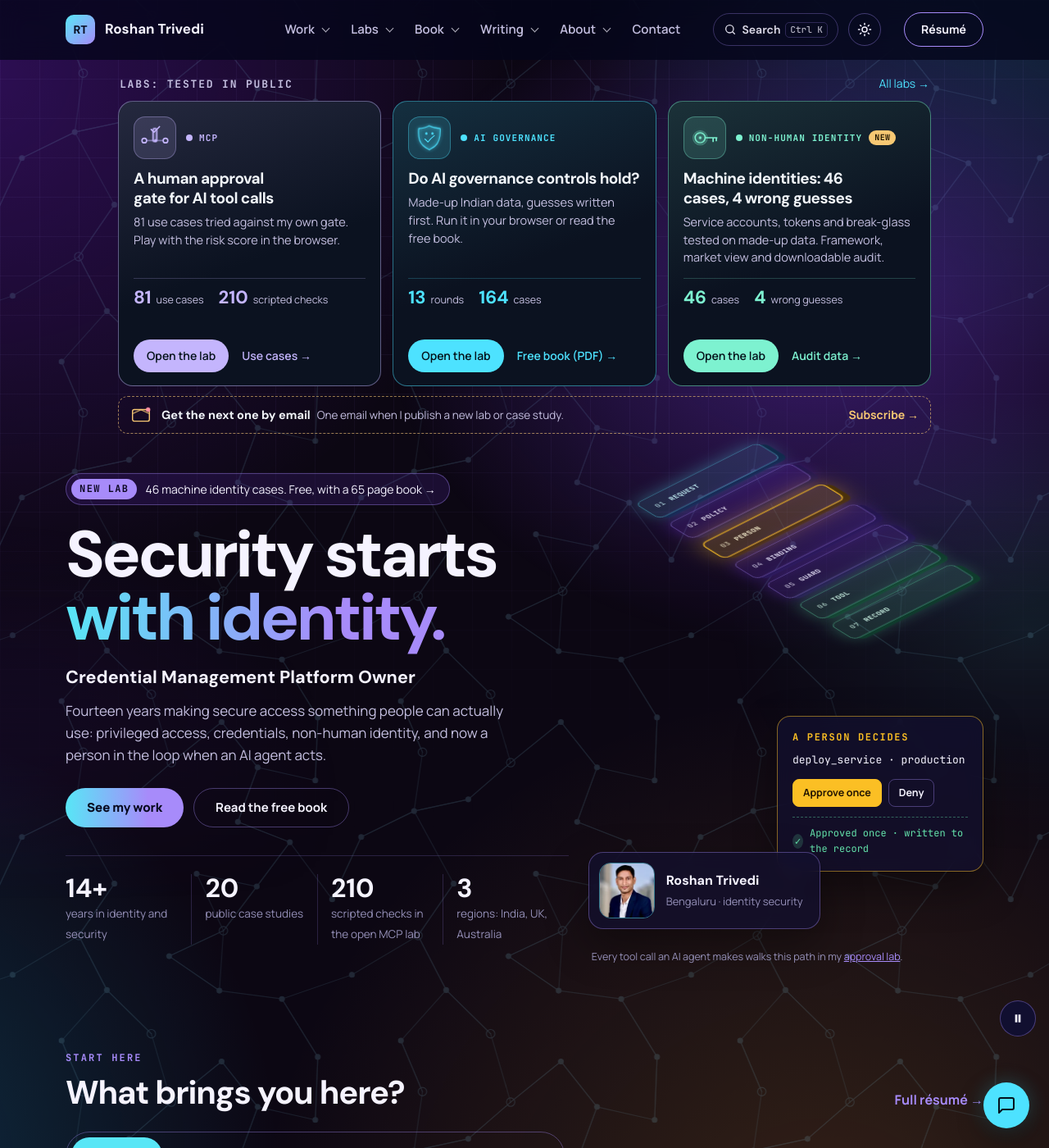
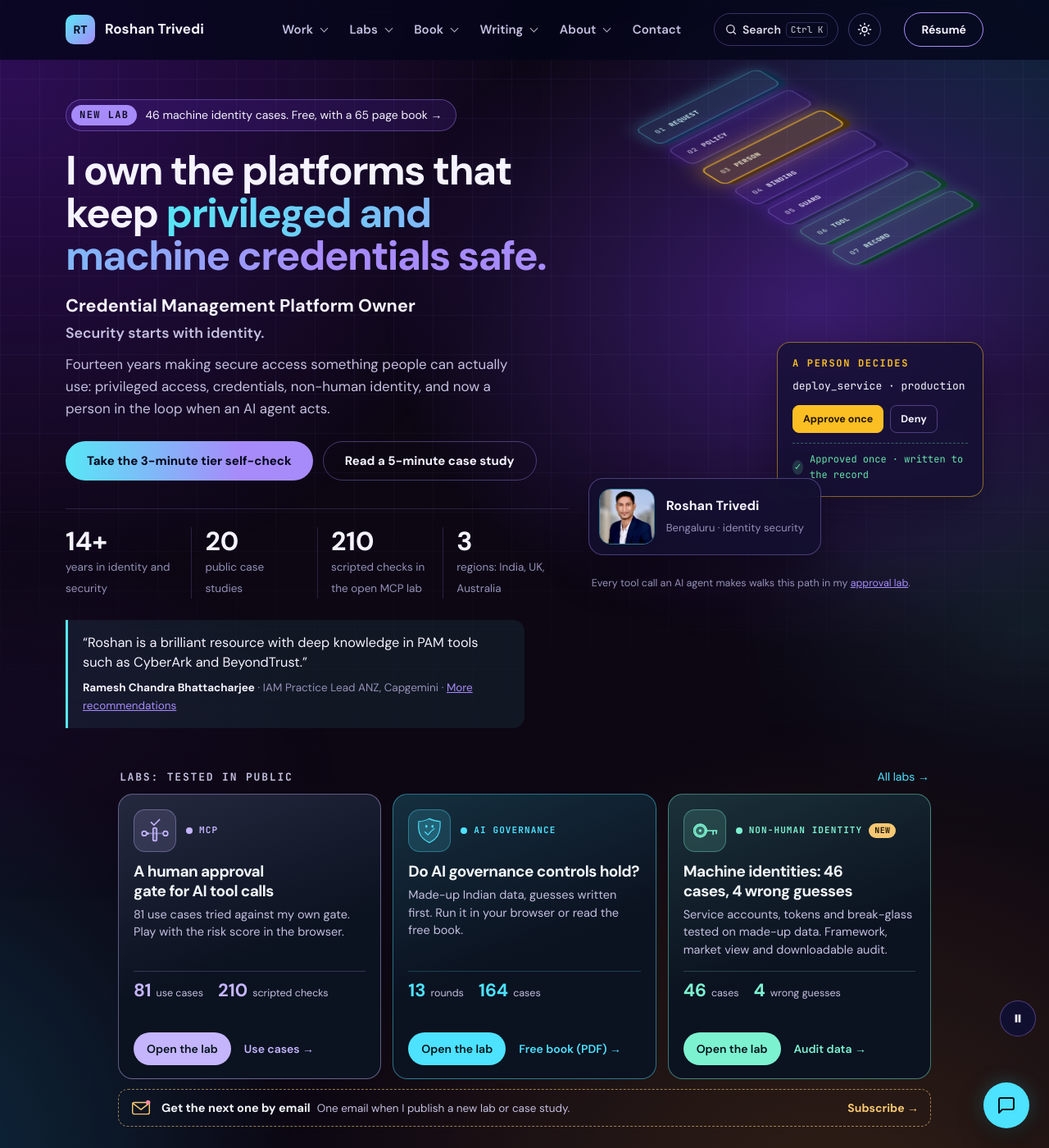
Before and after one commit to trivediroshan1-ui/trivediroshan1-ui.github.io, a Jekyll site: the page index.html, which Jekyll copies as it is, in a window 1280 px wide and 1400 px high. Shown: the whole window at 82% size. Built offline with Jekyll 4.4.1, drawn with Linux system fonts in a browser that asks for light colours.

Commit message:
Home page design pass: plain headline, specific actions, calmer page
Acts on the Firecrawl review of 2026 cybersecurity sites:
- Headline says what I do: "I own the platforms that keep privileged and
  machine credentials safe." The old slogan stays as a smaller line.
- The hero now comes first; the lab cards move to just below it, so the
  headline is the first thing on every screen.
- Hero buttons name a specific action: the 3-minute tier self-check and
  a 5-minute case study (replacing "See my work" and "Read the free book").
- One named recommendation (Ramesh Chandra Bhattacharjee, Capgemini)
  sits under the numbers, linking to the rest.
- Decorative motion stops: the drifting background and its sliding
  pattern, looping lab-card icons, spinning case-study art and the quote
  doodles. The approval-path animation stays.
- Two typefaces: body text moves from Manrope to DM Sans.

All in a new home-calm.css loaded last plus small edits to index.html.

```diff
--- /dev/null
+++ b/assets/home-calm.css
@@ -0,0 +1,38 @@
+/* Home page design pass (Nov 2026). Loaded last, so it overrides the inline styles only where noted.
+   1 A plain headline that says what I do.   2 Two typefaces: DM Sans and JetBrains Mono.
+   3 One named recommendation in the hero.   4 Motion only where it shows how something works. */
+
+/* 1  Headline: a full sentence needs a smaller size than the old four-word slogan. */
+.hero h1 { font-size: clamp(2.1rem, 3.9vw, 3.25rem); line-height: 1.04; letter-spacing: -0.035em; max-width: 21ch; }
+.hero .role { max-width: none; }
+.hero .role-sep { display: none; }
+.hero .role-tag { display: block; margin-top: 2px; font-size: 0.82em; color: var(--muted); font-weight: 600; }
+
+/* 2  Two typefaces. Body text moves from Manrope to DM Sans, which the headings already use. */
+:root { --body: "DM Sans", system-ui, sans-serif; }
+body { font-family: var(--body); }
+
+/* 3  Proof where people decide: one short quote, named, under the numbers. */
+.hero-q { margin: 26px 0 0; padding: 16px 18px; max-width: 560px; border-left: 3px solid var(--cyan); border-radius: 0 14px 14px 0; background: rgba(88, 230, 246, 0.07); }
+.hero-q blockquote { margin: 0; }
+.hero-q p { margin: 0; font-size: 1.02rem; line-height: 1.5; color: var(--ink); }
+.hero-q figcaption { margin-top: 8px; font-size: 13.5px; color: var(--subtle); }
+.hero-q figcaption b { color: var(--ink); font-weight: 700; }
+.hero-q a { color: var(--violet); }
+html[data-theme="light"] .hero-q { background: rgba(10, 127, 147, 0.07); }
+
+/* 4  Calm motion. The drifting page background and its sliding pattern stop; the pattern is removed.
+   Looping icons on the lab cards and case study art stop; the quote doodles go.
+   The hero's approval-path animation stays: it plays once and shows how the lab works. */
+html[data-bg="home"]::before { animation: none !important; }
+html[data-bg="home"]::after { display: none !important; }
+.blinks *, .blinks *::before, .blinks *::after,
+.subs *, .card .art *, .newlab * { animation: none !important; }
+.q::before { display: none !important; }
+.q blockquote p { padding-right: 0; }
+
+/* Symbol buttons (chat widget, dock close) use the page font instead of the browser default. */
+.sc-close, .sc-send, .ns-x { font-family: var(--body); }
+
+/* The lab cards now sit under the hero instead of above it. */
+.blinks-top { padding-top: 8px; }
--- a/index.html
+++ b/index.html
@@ -123,36 +123,16 @@
     </header>
 
     <main id="main">
-      <div class="blinks-top"><div class="wrap">
-        <div class="bl-head"><h2>Labs: tested in public</h2><a href="/labs/">All labs &rarr;</a></div>
-        <ul class="blinks" aria-label="Labs and case studies">
-        <li class="bl mcp"><div class="bl-top"><span class="ico"><svg viewBox="0 0 64 64" aria-hidden="true" focusable="false"><circle class="ink" cx="9" cy="38" r="5"/><circle class="ink" cx="55" cy="38" r="5"/><path class="ink" d="M14 38 H50" opacity=".5"/><circle class="pkt" cx="16" cy="38" r="3" fill="currentColor"/><g class="gate"><rect class="fillc" x="28" y="26" width="8" height="28" rx="3"/><rect class="ink" x="28" y="26" width="8" height="28" rx="3"/></g><path class="ink gtick" d="M24 14 L30 20 L42 8"/></svg></span><p class="kick"><i></i>MCP</p></div>
-          <h3>A human approval gate for AI tool calls</h3>
-          <p>81 use cases tried against my own gate. Play with the risk score in the browser.</p>
-          <ul class="st" aria-label="In numbers"><li><b>81</b><span>use cases</span></li><li><b>210</b><span>scripted checks</span></li></ul>
-          <div class="acts"><a class="btn-bl" href="/mcp-lab-portal/">Open the lab</a><a href="/mcp-lab-use-cases/">Use cases &rarr;</a></div></li>
-        <li class="bl gov"><div class="bl-top"><span class="ico"><svg viewBox="0 0 96 96" aria-hidden="true" focusable="false"><path class="fillc" d="M48 10 C60 15 70 17 82 18 C83 40 80 62 66 74 C60 79 54 83 48 86 C40 82 33 78 27 72 C14 60 12 38 14 18 C28 17 38 15 48 10Z"/><path class="ink shield" d="M47 9 C59 15 71 17 83 18 C84 41 80 63 66 75 C60 80 54 83 48 87 C40 83 33 79 27 73 C13 61 11 38 13 18 C27 17 37 15 47 9Z"/><ellipse class="eye" cx="38" cy="34" rx="3.6" ry="4.6"/><ellipse class="eye" cx="58" cy="34" rx="3.6" ry="4.6"/><path class="ink" d="M33 52 C37 55 40 58 43 62 C50 53 56 47 64 41"/></svg></span><p class="kick"><i></i>AI governance</p></div>
-          <h3>Do AI governance controls hold?</h3>
-          <p>Made-up Indian data, guesses written first. Run it in your browser or read the free book.</p>
-          <ul class="st" aria-label="In numbers"><li><b>13</b><span>rounds</span></li><li><b>164</b><span>cases</span></li></ul>
-          <div class="acts"><a class="btn-bl" href="/ai-governance-lab/">Open the lab</a><a href="/assets/ai-governance-lab-book.pdf">Free book (PDF) &rarr;</a></div></li>
-        <li class="bl nhi"><div class="bl-top"><span class="ico"><svg viewBox="0 0 64 64" aria-hidden="true" focusable="false"><circle class="ring" cx="22" cy="32" r="14"/><circle class="ring b" cx="22" cy="32" r="14"/><circle class="fillc" cx="22" cy="32" r="11"/><circle class="ink" cx="22" cy="32" r="11"/><circle class="eye" cx="22" cy="32" r="3"/><path class="ink" d="M33 32 H58 M50 32 V40 M57 32 V38"/></svg></span><p class="kick"><i></i>Non-human identity <span class="newp">New</span></p></div>
-          <h3>Machine identities: 46 cases, 4 wrong guesses</h3>
-          <p>Service accounts, tokens and break-glass tested on made-up data. Framework, market view and downloadable audit.</p>
-          <ul class="st" aria-label="In numbers"><li><b>46</b><span>cases</span></li><li><b>4</b><span>wrong guesses</span></li></ul>
-          <div class="acts"><a class="btn-bl" href="/nhi-lab/">Open the lab</a><a href="/nhi-lab/audit/">Audit data &rarr;</a></div></li>
-      </ul>
-        <a class="subs" href="https://buttondown.com/trivedi"><svg viewBox="0 0 48 48" aria-hidden="true" focusable="false"><rect class="env" x="5" y="12" width="38" height="26" rx="4"/><path class="flap" d="M6 14 L24 28 L42 14"/><circle class="dotb" cx="40" cy="12" r="5"/></svg><span><b>Get the next one by email</b><span class="s">One email when I publish a new lab or case study.</span></span><span class="go">Subscribe &rarr;</span></a></div></div>
       <section class="hero" aria-labelledby="hero-title">
         <div class="wrap">
           <div>
             <a class="pill" href="/nhi-lab/"><b>NEW LAB</b>46 machine identity cases. Free, with a 65 page book &rarr;</a>
-            <h1 id="hero-title">Security starts<br><span class="grad">with identity.</span></h1>
-            <p class="role">Credential Management Platform Owner</p>
+            <h1 id="hero-title">I own the platforms that keep <span class="grad">privileged and machine credentials safe.</span></h1>
+            <p class="role">Credential Management Platform Owner <span class="role-sep">&middot;</span> <span class="role-tag">Security starts with identity.</span></p>
             <p class="intro">Fourteen years making secure access something people can actually use: privileged access, credentials, non-human identity, and now a person in the loop when an AI agent acts.</p>
             <div class="acts">
-              <a class="btn btn-1" href="/case-studies/">See my work</a>
-              <a class="btn btn-2" href="/book/">Read the free book</a>
+              <a class="btn btn-1" href="/tools/tier-check/">Take the 3-minute tier self-check</a>
+              <a class="btn btn-2" href="/case-studies/non-human-identity-at-scale/">Read a 5-minute case study</a>
             </div>
             <ul class="proof" aria-label="At a glance">
               <li><b>14+</b><span>years in identity and security</span></li>
@@ -160,6 +140,10 @@
               <li><b>210</b><span>scripted checks in the open MCP lab</span></li>
               <li><b>3</b><span>regions: India, UK, Australia</span></li>
             </ul>
+            <figure class="hero-q">
+              <blockquote><p>&ldquo;Roshan is a brilliant resource with deep knowledge in PAM tools such as CyberArk and BeyondTrust.&rdquo;</p></blockquote>
+              <figcaption><b>Ramesh Chandra Bhattacharjee</b> &middot; IAM Practice Lead ANZ, Capgemini &middot; <a href="#rec-title">More recommendations</a></figcaption>
+            </figure>
           </div>
 
           <div class="path">
@@ -186,6 +170,27 @@
           </div>
         </div>
       </section>
+
+      <div class="blinks-top"><div class="wrap">
+        <div class="bl-head"><h2>Labs: tested in public</h2><a href="/labs/">All labs &rarr;</a></div>
+        <ul class="blinks" aria-label="Labs and case studies">
+        <li class="bl mcp"><div class="bl-top"><span class="ico"><svg viewBox="0 0 64 64" aria-hidden="true" focusable="false"><circle class="ink" cx="9" cy="38" r="5"/><circle class="ink" cx="55" cy="38" r="5"/><path class="ink" d="M14 38 H50" opacity=".5"/><circle class="pkt" cx="16" cy="38" r="3" fill="currentColor"/><g class="gate"><rect class="fillc" x="28" y="26" width="8" height="28" rx="3"/><rect class="ink" x="28" y="26" width="8" height="28" rx="3"/></g><path class="ink gtick" d="M24 14 L30 20 L42 8"/></svg></span><p class="kick"><i></i>MCP</p></div>
+          <h3>A human approval gate for AI tool calls</h3>
+          <p>81 use cases tried against my own gate. Play with the risk score in the browser.</p>
+          <ul class="st" aria-label="In numbers"><li><b>81</b><span>use cases</span></li><li><b>210</b><span>scripted checks</span></li></ul>
+          <div class="acts"><a class="btn-bl" href="/mcp-lab-portal/">Open the lab</a><a href="/mcp-lab-use-cases/">Use cases &rarr;</a></div></li>
+        <li class="bl gov"><div class="bl-top"><span class="ico"><svg viewBox="0 0 96 96" aria-hidden="true" focusable="false"><path class="fillc" d="M48 10 C60 15 70 17 82 18 C83 40 80 62 66 74 C60 79 54 83 48 86 C40 82 33 78 27 72 C14 60 12 38 14 18 C28 17 38 15 48 10Z"/><path class="ink shield" d="M47 9 C59 15 71 17 83 18 C84 41 80 63 66 75 C60 80 54 83 48 87 C40 83 33 79 27 73 C13 61 11 38 13 18 C27 17 37 15 47 9Z"/><ellipse class="eye" cx="38" cy="34" rx="3.6" ry="4.6"/><ellipse class="eye" cx="58" cy="34" rx="3.6" ry="4.6"/><path class="ink" d="M33 52 C37 55 40 58 43 62 C50 53 56 47 64 41"/></svg></span><p class="kick"><i></i>AI governance</p></div>
+          <h3>Do AI governance controls hold?</h3>
+          <p>Made-up Indian data, guesses written first. Run it in your browser or read the free book.</p>
+          <ul class="st" aria-label="In numbers"><li><b>13</b><span>rounds</span></li><li><b>164</b><span>cases</span></li></ul>
+          <div class="acts"><a class="btn-bl" href="/ai-governance-lab/">Open the lab</a><a href="/assets/ai-governance-lab-book.pdf">Free book (PDF) &rarr;</a></div></li>
+        <li class="bl nhi"><div class="bl-top"><span class="ico"><svg viewBox="0 0 64 64" aria-hidden="true" focusable="false"><circle class="ring" cx="22" cy="32" r="14"/><circle class="ring b" cx="22" cy="32" r="14"/><circle class="fillc" cx="22" cy="32" r="11"/><circle class="ink" cx="22" cy="32" r="11"/><circle class="eye" cx="22" cy="32" r="3"/><path class="ink" d="M33 32 H58 M50 32 V40 M57 32 V38"/></svg></span><p class="kick"><i></i>Non-human identity <span class="newp">New</span></p></div>
+          <h3>Machine identities: 46 cases, 4 wrong guesses</h3>
+          <p>Service accounts, tokens and break-glass tested on made-up data. Framework, market view and downloadable audit.</p>
+          <ul class="st" aria-label="In numbers"><li><b>46</b><span>cases</span></li><li><b>4</b><span>wrong guesses</span></li></ul>
+          <div class="acts"><a class="btn-bl" href="/nhi-lab/">Open the lab</a><a href="/nhi-lab/audit/">Audit data &rarr;</a></div></li>
+      </ul>
+        <a class="subs" href="https://buttondown.com/trivedi"><svg viewBox="0 0 48 48" aria-hidden="true" focusable="false"><rect class="env" x="5" y="12" width="38" height="26" rx="4"/><path class="flap" d="M6 14 L24 28 L42 14"/><circle class="dotb" cx="40" cy="12" r="5"/></svg><span><b>Get the next one by email</b><span class="s">One email when I publish a new lab or case study.</span></span><span class="go">Subscribe &rarr;</span></a></div></div>
 
       <section class="sec" id="start-here" aria-labelledby="start-title">
         <div class="wrap">
@@ -375,5 +380,6 @@
     <script defer src="/assets/next-step.js?v=20261103a"></script>
     <link rel="stylesheet" href="/assets/who-paths.css?v=20261103a">
     <script defer src="/assets/who-paths.js?v=20261103a"></script>
+    <link rel="stylesheet" href="/assets/home-calm.css?v=20261104a">
   </body>
 </html>
```
